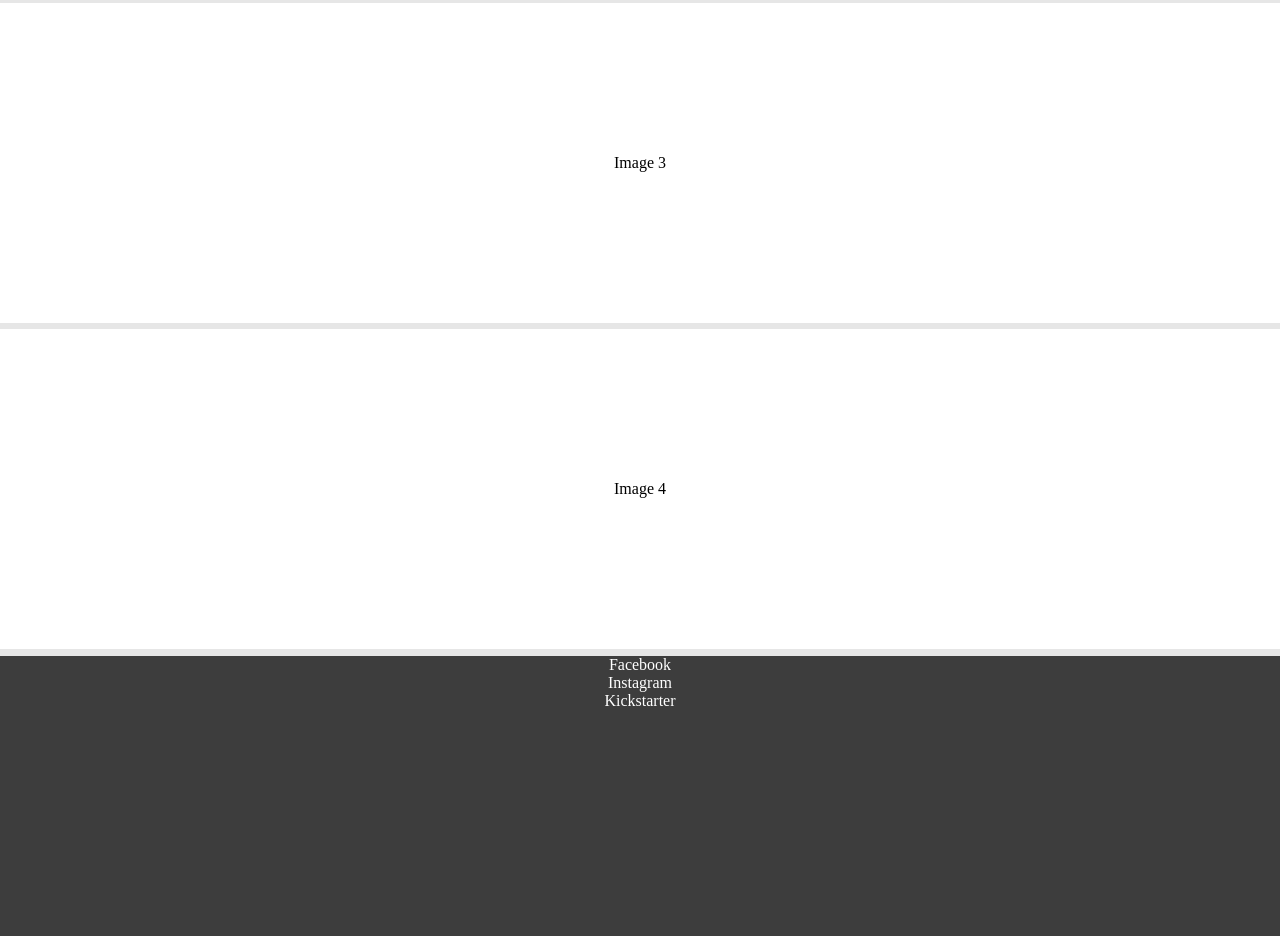
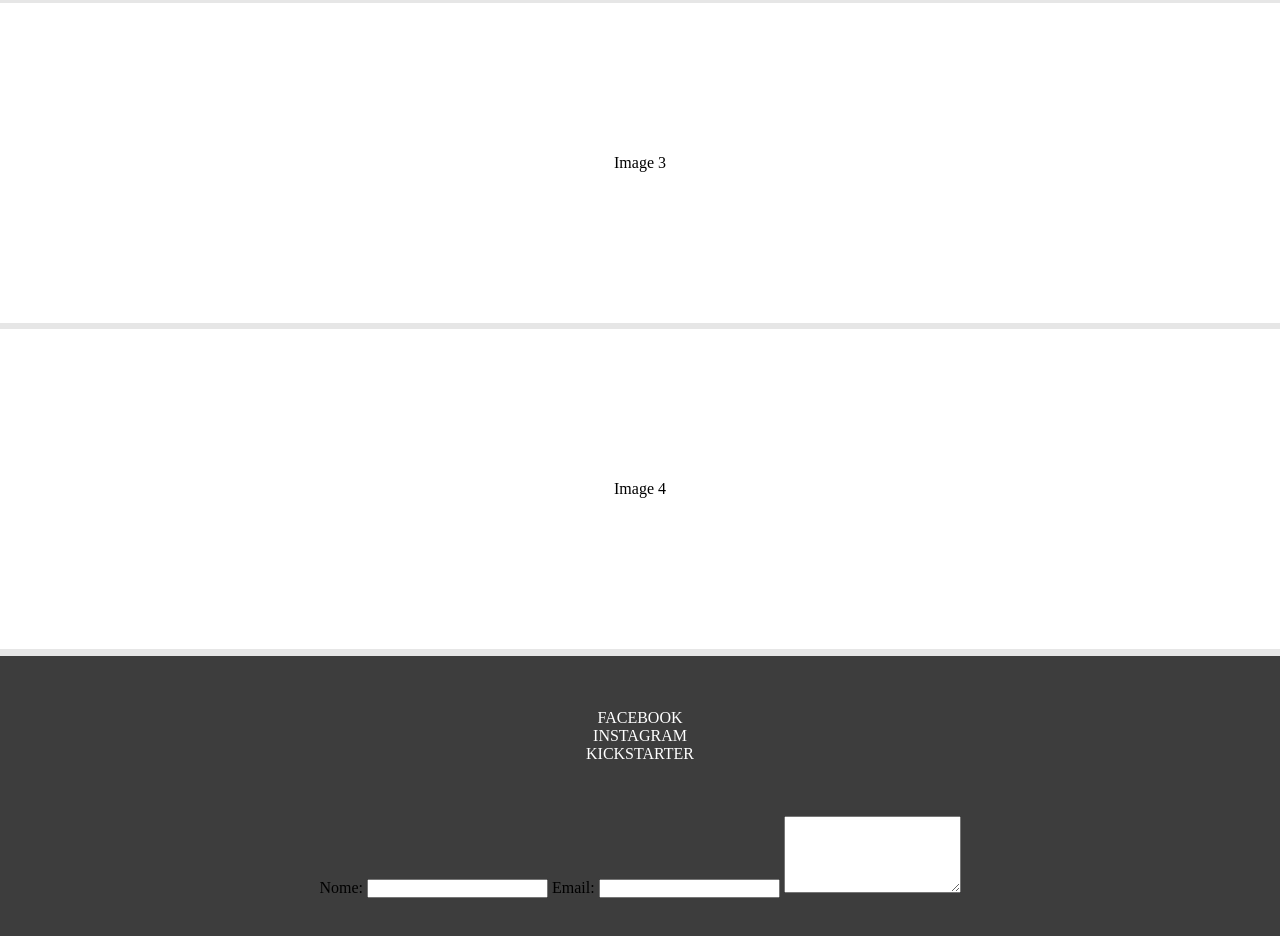
Before and after one commit to YudiHatano/ong-project, a plain HTML site: page index.html in a window 1280 px wide. Shown: the part 1434-2370 px from the top of the page. Drawn offline with nearby package versions, Linux system fonts and the light colour scheme.

Commit message:
Refina as sections do site

```diff
--- a/css/style.css
+++ b/css/style.css
@@ -25,6 +25,7 @@ header {
 }
 
 #div-nav h1 {
+    font-family: 'Open Sans', sans-serif;
     font-size: 24pt;
     color: #3D3D3D;
 }
@@ -95,6 +96,7 @@ header {
 
 #quem-somos h1 {
     text-transform: uppercase;
+    font-family: 'Open Sans', sans-serif;
     font-weight: bold;
     color: #3D3D3D;
 }
@@ -151,6 +153,8 @@ header {
     align-items: center;
 }
 
+
+
 footer {
     width: 100%;
     height: 50vh;
@@ -162,6 +166,17 @@ footer {
     align-items: center;
 }
 
-footer a {
+#social-container {
+    width: 100%;
+    height: 20vh;
+
+    display: flex;
+    flex-direction: column;
+    justify-content: center;
+    align-items: center;
+}
+
+#social-container a {
     color: #ffffff;
+    text-transform: uppercase;
 }
--- a/index.html
+++ b/index.html
@@ -7,6 +7,10 @@
 
     <!-- CSS link -->
     <link rel="stylesheet" href="css/style.css">
+
+    <!-- Font link -->
+    <link href="https://fonts.googleapis.com/css?family=Open+Sans" rel="stylesheet">
+
     <title>EduK</title>
 </head>
 <body>
@@ -20,7 +24,7 @@
             <!-- Nav definition -->
             <nav id="nav">
                 <a href="">HOME</a>
-                <a href="">QUEM SOMOS</a
+                <a href="">QUEM SOMOS</a>
                 <a href="">FOTOS</a>
                 <a href="">CONTATO</a>
             </nav>
@@ -44,7 +48,7 @@
         <h1>Quem somos</h1>
 
         <div id="qs-container">
-            <p>Lorem ipsum dolor sit amet consectetur adipisicing elit. Illum nihil ipsum, excepturi quam quod velit itaque qui possimus dolor ullam voluptate animi perferendis? Obcaecati nobis quasi distinctio est eaque quo!</p>
+            <p>Lorem ipsum dolor sit amet consectetur adipisicing elit. Illum nihil ipsum, excepturi quam quod velit itaque qui possimus dolor ullam voluptate animi perferendis? Obcaecati nobis quasi distinctio.</p>
         </div>
     </section>
 
@@ -61,9 +65,21 @@
 
     <!-- Footer with social networks and form to contact -->
     <footer>
-        <a href="">Facebook</a>
-        <a href="">Instagram</a>
-        <a href="">Kickstarter</a>
+        <div id="social-container">
+            <a class="social" href="">Facebook</a>
+            <a class="social" href="">Instagram</a>
+            <a class="social" href="">Kickstarter</a>
+        </div>
+
+        <form id="form" action="" method="POST">
+            Nome:
+            <input type="text" name="nome">
+
+            Email:
+            <input type="text">
+
+            <Textarea rows="5" cols="20"></Textarea>
+        </form>
     </footer>
 </body>
 </html>
```
